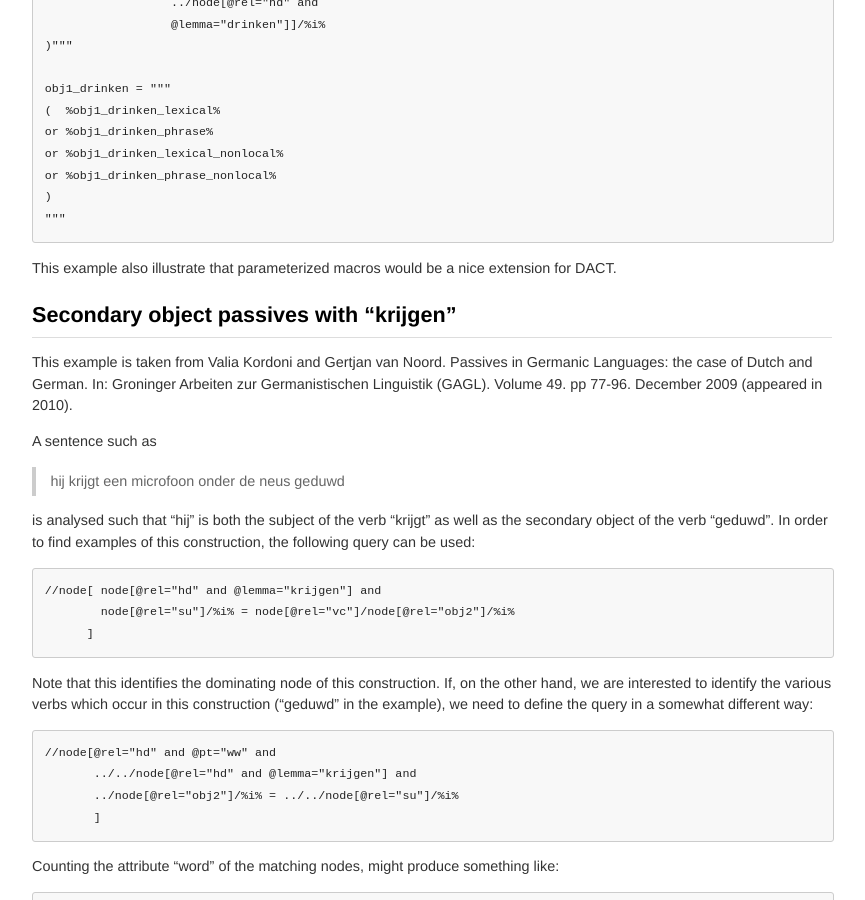
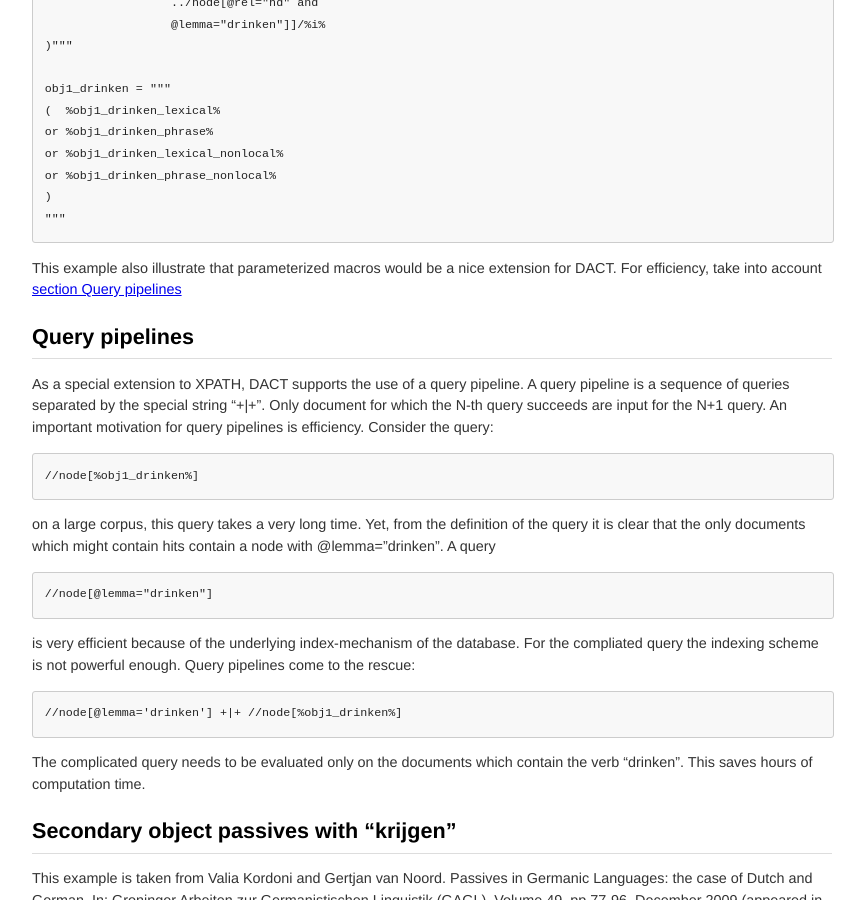
Before and after one commit to rug-compling/dact, a Jekyll site: the page built from cookbook/index.md, in a window 1280 px wide and 900 px high, scrolled down 12225 px. Shown: the whole window, without its empty margins (208-1073 px from the left). Built offline with Jekyll 4.4.1, drawn with Linux system fonts in a browser that asks for light colours.

Commit message:
Update cookbook/index.md

```diff
--- a/cookbook/index.md
+++ b/cookbook/index.md
@@ -595,7 +595,31 @@ to use macros for that:
     )
     """
 
-This example also illustrate that parameterized macros would be a nice extension for DACT.
+This example also illustrate that parameterized macros would be a nice extension for DACT. For efficiency,
+take into account [section Query pipelines](#query-pipelines)
+
+## Query pipelines
+
+As a special extension to XPATH, DACT supports the use of a query pipeline. A query pipeline is a sequence
+of queries separated by the special string "+|+". Only document for which the N-th query succeeds are input for the
+N+1 query. An important motivation for query pipelines is efficiency. Consider the query:
+
+    //node[%obj1_drinken%]
+
+on a large corpus, this query takes a very long time. Yet, from the definition of the query it is clear that
+the only documents which might contain hits contain a node with @lemma="drinken". A query
+
+    //node[@lemma="drinken"]
+
+is very efficient because of the underlying index-mechanism of the database. For the compliated query the indexing
+scheme is not powerful enough. Query pipelines come to the rescue:
+
+    //node[@lemma='drinken'] +|+ //node[%obj1_drinken%]
+
+The complicated query needs to be evaluated only on the documents which contain the verb "drinken". This saves
+hours of computation time.
+
+
 
 ## Secondary object passives with "krijgen"
 
```
